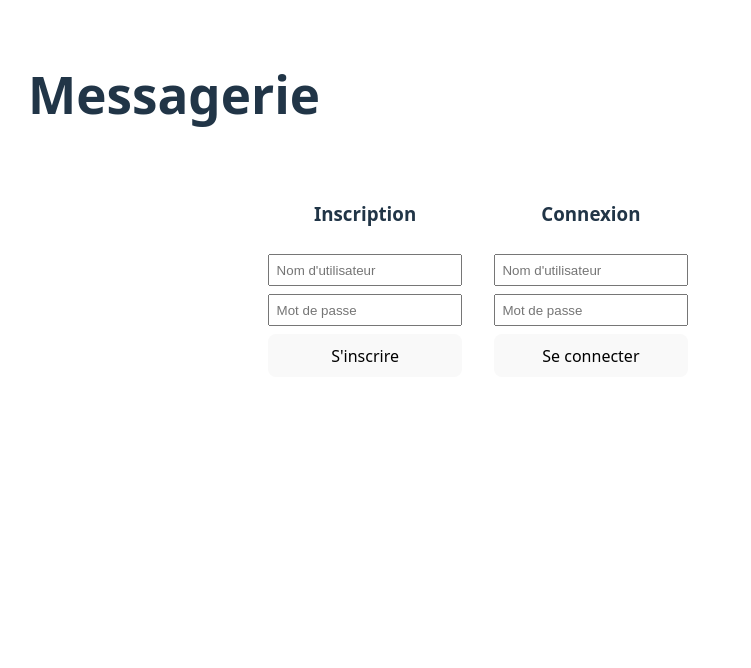
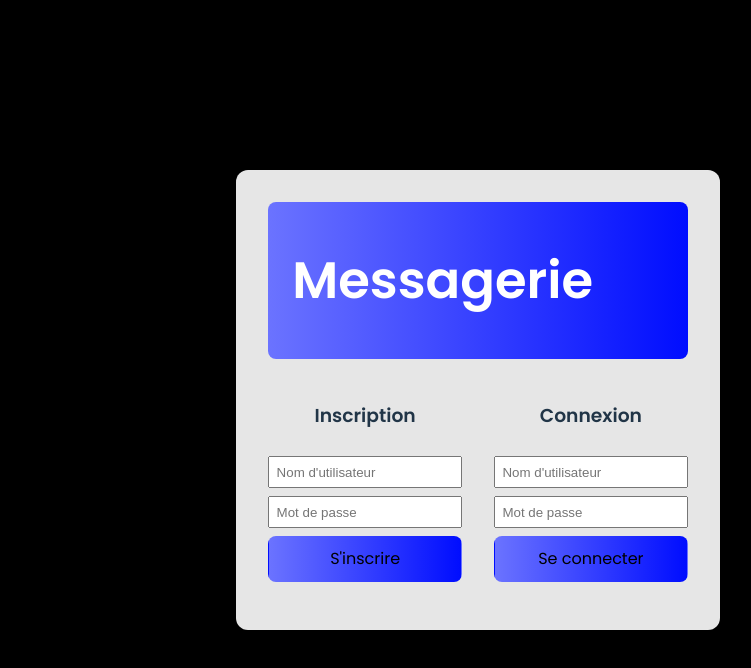
Before and after one commit to serroukh94/projet_web_M1, a React (Vite) app in the folder frontend/: page / in a window 1280 px wide. Shown: the top 668 px of the page, without its empty margins (162-913 px from the left). Built offline with nearby package versions, Linux system fonts and the light colour scheme.

Commit message:
Final Version

```diff
--- a/frontend/index.html
+++ b/frontend/index.html
@@ -4,7 +4,13 @@
     <meta charset="UTF-8" />
     <link rel="icon" type="image/svg+xml" href="/vite.svg" />
     <meta name="viewport" content="width=device-width, initial-scale=1.0" />
-    <title>Vite + React + TS</title>
+        <link rel="preconnect" href="https://fonts.googleapis.com" />
+    <link rel="preconnect" href="https://fonts.gstatic.com" crossorigin />
+    <link
+      href="https://fonts.googleapis.com/css2?family=Poppins:wght@400;600&display=swap"
+      rel="stylesheet"
+    />
+    <title>Efrei Messenger</title>
   </head>
   <body>
     <div id="root"></div>
--- a/frontend/src/App.css
+++ b/frontend/src/App.css
@@ -1,8 +1,16 @@
 #root {
+  max-width: 1280px;
   max-width: 900px;
   margin: 0 auto;
   padding: 2rem;
   text-align: center;
+}
+
+.App {
+  background-color: rgba(255, 255, 255, 0.9);
+  padding: 2rem;
+  border-radius: 12px;
+  box-shadow: 0 4px 12px rgba(0, 0, 0, 0.1);
 }
 
 .logo {
@@ -47,6 +55,10 @@
   justify-content: space-between;
   align-items: center;
   margin-bottom: 1.5rem;
+  background: linear-gradient(90deg, #6b73ff, #000dff);
+  color: #fff;
+  padding: 1rem 1.5rem;
+  border-radius: 8px;
 }
 
 .user-info {
@@ -58,7 +70,7 @@
 .auth-forms {
   display: flex;
   gap: 2rem;
-  justify-content: center;
+  justify-content: space-evenly;
 }
 
 .main-content {
@@ -90,6 +102,9 @@
 
 .conversation-details li {
   margin-bottom: 0.5rem;
+  padding: 0.5rem;
+  background-color: rgba(255, 255, 255, 0.8);
+  border-radius: 8px;
 }
 
 .user-form {
@@ -111,4 +126,6 @@
 .logout {
   background-color: #ff6666;
   color: #fff;
+  border-radius: 8px;
+  border: none;
 }
--- a/frontend/src/index.css
+++ b/frontend/src/index.css
@@ -1,11 +1,15 @@
 :root {
   font-family: system-ui, Avenir, Helvetica, Arial, sans-serif;
+  font-family: 'Poppins', system-ui, Avenir, Helvetica, Arial, sans-serif;
   line-height: 1.5;
   font-weight: 400;
 
+  color-scheme: light dark;
+  color: rgba(255, 255, 255, 0.87);
+  background-color: #242424;
   color-scheme: light;
   color: #213547;
-  background-color: #f5f5f5;
+  background-color: black;
 
   font-synthesis: none;
   text-rendering: optimizeLegibility;
@@ -24,6 +28,8 @@ a:hover {
 
 body {
   margin: 0;
+  display: flex;
+  place-items: center;
   min-width: 320px;
   min-height: 100vh;
 }
@@ -41,26 +47,7 @@ button {
   font-weight: 500;
   font-family: inherit;
   background-color: #1a1a1a;
+  background: linear-gradient(90deg, #6b73ff, #000dff);
   cursor: pointer;
   transition: border-color 0.25s;
 }
-button:hover {
-  border-color: #646cff;
-}
-button:focus,
-button:focus-visible {
-  outline: 4px auto -webkit-focus-ring-color;
-}
-
-@media (prefers-color-scheme: light) {
-  :root {
-    color: #213547;
-    background-color: #ffffff;
-  }
-  a:hover {
-    color: #747bff;
-  }
-  button {
-    background-color: #f9f9f9;
-  }
-}
```
Also changed, not shown: 1 other file (tests, documents, lock files or other folders).
